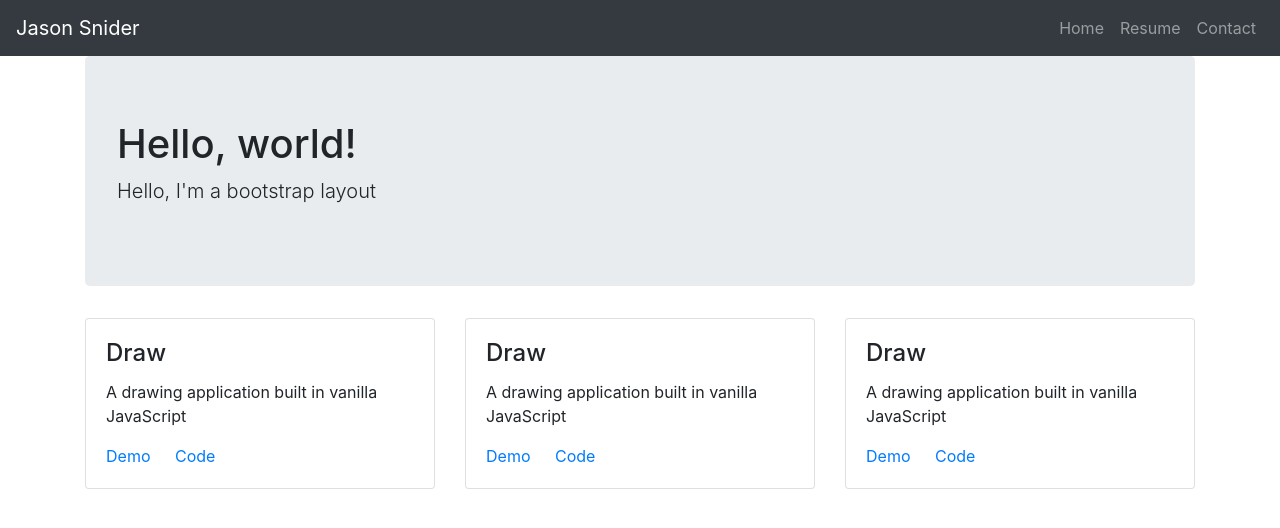
After one commit to Adamtheprogrammer/example.com, a PHP site: page /bootstrap.html in a window 1280 px wide. The commit adds this page. Shown: the top 528 px of the page. Run offline with PHP 8.4, Linux system fonts and the light colour scheme.

Commit message:
MOve to a template based website

```diff
--- /dev/null
+++ b/bootstrap.html
@@ -0,0 +1,98 @@
+
+<!doctype html>
+<html lang="en">
+  <head>
+    <!-- Required meta tags -->
+    <meta charset="utf-8">
+    <meta name="viewport" content="width=device-width, initial-scale=1, shrink-to-fit=no">
+
+    <!-- Bootstrap CSS -->
+    <link rel="stylesheet" href="https://stackpath.bootstrapcdn.com/bootstrap/4.1.3/css/bootstrap.min.css" integrity="sha384-MCw98/SFnGE8fJT3GXwEOngsV7Zt27NXFoaoApmYm81iuXoPkFOJwJ8ERdknLPMO" crossorigin="anonymous">
+
+    <title>Hello, world!</title>
+  </head>
+  <body>
+    <nav class="navbar navbar-expand-md navbar-dark bg-dark">
+        <a class="navbar-brand" href="/index.html">Jason Snider</a>
+        <button
+            class="navbar-toggler"
+            data-toggle="collapse"
+            data-target="#navbarText"
+            >
+            <span class="navbar-toggler-icon"></span>
+        </button>
+
+        <div class="collapse navbar-collapse" id="navbarText">
+            <ul class="navbar-nav ml-auto">
+                <li class="nav-item">
+                    <a class="nav-link" href="index.html">Home</a>
+                </li>
+                <li class="nav-item">
+                    <a class="nav-link" href="reume.html">Resume</a>
+                </li>
+                <li class="nav-item">
+                    <a class="nav-link" href="contact.html">Contact</a>
+                </li>
+            </ul>
+        </div>
+    </nav>
+    <div class="container">
+        <div class="jumbotron">
+            <h1>Hello, world!</h1>
+            <p class="lead">Hello, I'm a bootstrap layout</p>
+        </div>
+
+
+        <div class="row">
+            <div class="col-sm-6 col-md-4">
+                <div class="card">
+                    <div class="card-body">
+                        <div class="card-title h4">Draw</div>
+                        <p class="card-text">
+                            A drawing application built in
+                            vanilla JavaScript
+                        </p>
+                        <a href="#" class="card-link">Demo</a>
+                        <a href="#" class="card-link">Code</a>
+                    </div>
+                </div>
+            </div>
+            <div class="col-sm-3 col-md-4">
+                <div class="card">
+                    <div class="card-body">
+                        <div class="card-title h4">Draw</div>
+                        <p class="card-text">
+                            A drawing application built in
+                            vanilla JavaScript
+                        </p>
+                        <a href="#" class="card-link">Demo</a>
+                        <a href="#" class="card-link">Code</a>
+                    </div>
+                </div>
+            </div>
+            <div class="col-sm-3 col-md-4">
+                <div class="card">
+                    <div class="card-body">
+                        <div class="card-title h4">Draw</div>
+                        <p class="card-text">
+                            A drawing application built in
+                            vanilla JavaScript
+                        </p>
+                        <a href="#" class="card-link">Demo</a>
+                        <a href="#" class="card-link">Code</a>
+                    </div>
+                </div>
+            </div>
+        </div>
+    </div>
+
+
+
+
+    <!-- Optional JavaScript -->
+    <!-- jQuery first, then Popper.js, then Bootstrap JS -->
+    <script src="https://code.jquery.com/jquery-3.3.1.slim.min.js" integrity="sha384-q8i/X+965DzO0rT7abK41JStQIAqVgRVzpbzo5smXKp4YfRvH+8abtTE1Pi6jizo" crossorigin="anonymous"></script>
+    <script src="https://cdnjs.cloudflare.com/ajax/libs/popper.js/1.14.3/umd/popper.min.js" integrity="sha384-ZMP7rVo3mIykV+2+9J3UJ46jBk0WLaUAdn689aCwoqbBJiSnjAK/l8WvCWPIPm49" crossorigin="anonymous"></script>
+    <script src="https://stackpath.bootstrapcdn.com/bootstrap/4.1.3/js/bootstrap.min.js" integrity="sha384-ChfqqxuZUCnJSK3+MXmPNIyE6ZbWh2IMqE241rYiqJxyMiZ6OW/JmZQ5stwEULTy" crossorigin="anonymous"></script>
+  </body>
+</html>
```
Also changed, not shown: contact.php (deleted, +0 -203 lines), core/layout.php (renamed from index.php, +17 -35 lines), core/processContactForm.php (added, +117 -0 lines), webRoot/contact.php (added, +42 -0 lines), webRoot/index.php (added, +48 -0 lines), webRoot/resume.php (renamed from resume.php, +9 -26 lines), webRoot/thanks.php (renamed from thanks.php, +7 -13 lines), README.md, webRoot/dist/css/main.css (renamed from dist/css/main.css), webRoot/dist/css/main.min.css (renamed from dist/css/main.min.css), webRoot/dist/css/resume.css (renamed from dist/css/resume.css), webRoot/dist/css/resume.min.css (renamed from dist/css/resume.min.css), webRoot/robots.txt (renamed from robots.txt).
